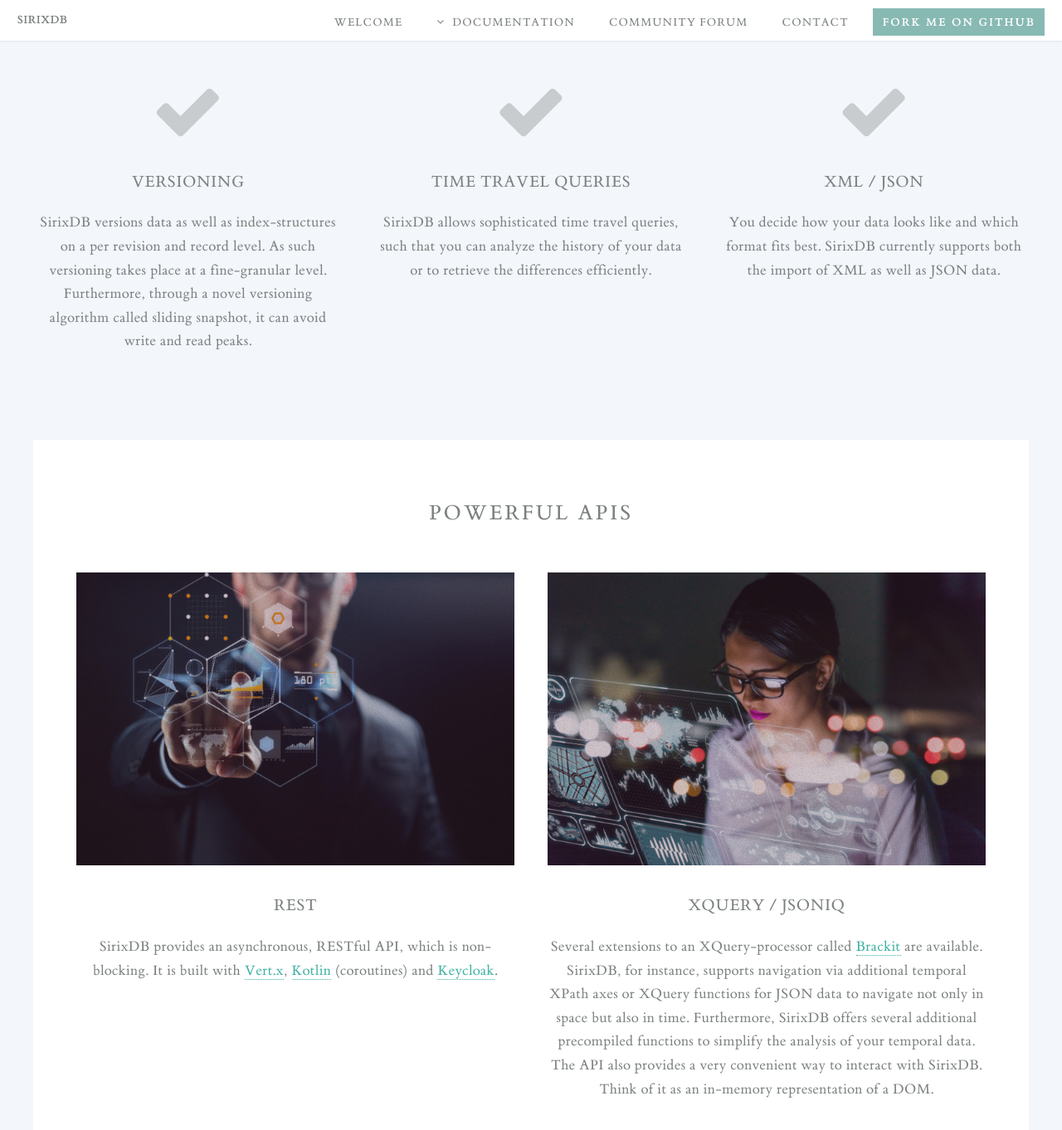
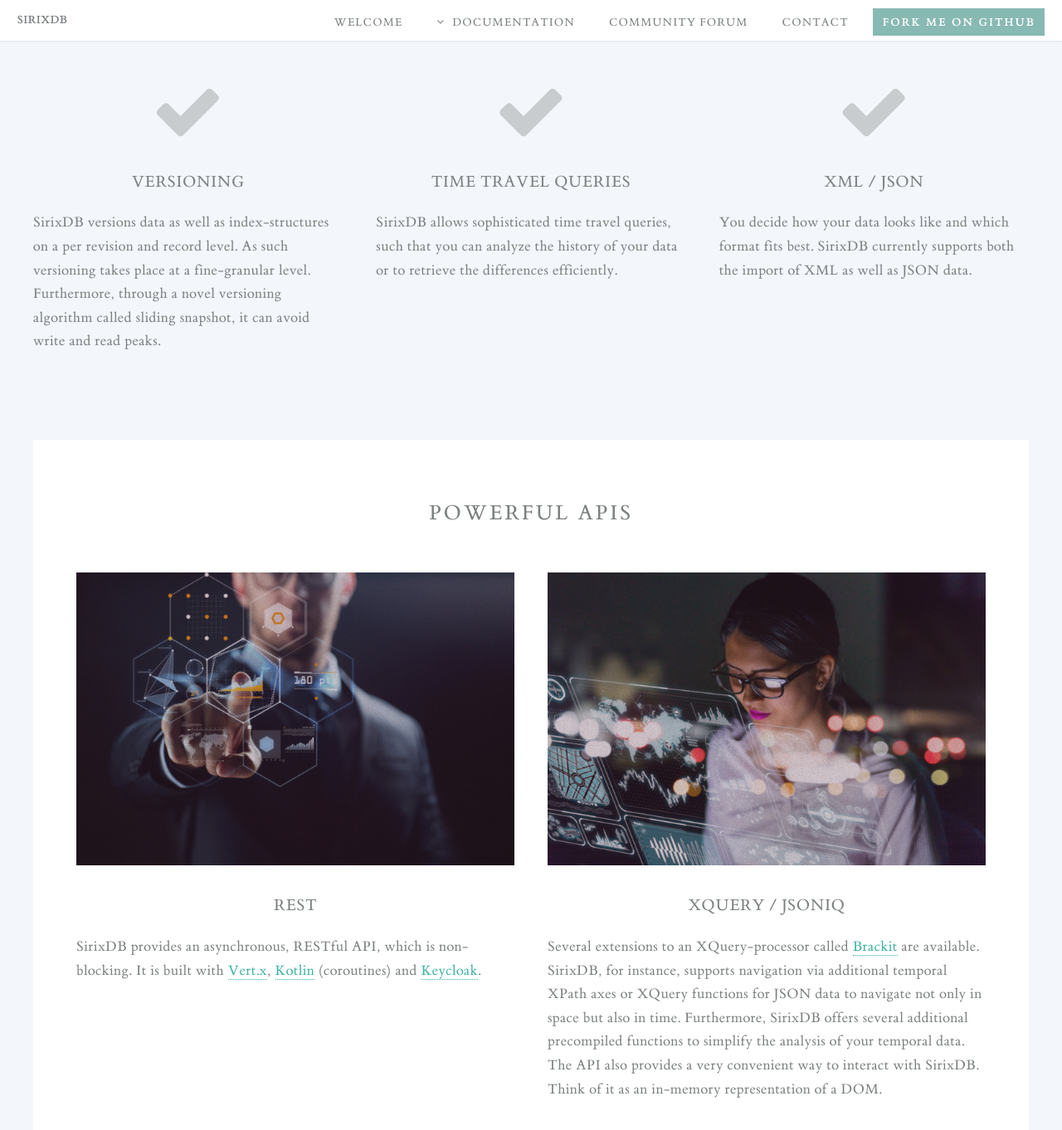
Before and after one commit to sirixdb/sirixdb.github.io, a Jekyll site: the page built from index.html, in a window 1280 px wide and 1400 px high, scrolled down 1661 px. Shown: the top 1362 px of the window at 83% size. Built offline with Jekyll 4.4.1, drawn with Linux system fonts in a browser that asks for light colours.

Commit message:
Update style.css

```diff
--- a/css/style.css
+++ b/css/style.css
@@ -144,8 +144,13 @@
 /* Section/Article */
 
 	section.special, article.special {
+		text-align: left;
+	}
+
+	section.special h1, article.special h1, section.special h2, article.special h2, section.special h3, article.special h3 {
 		text-align: center;
 	}
+
 
 	header.major {
 		padding-bottom: 2em;
```
